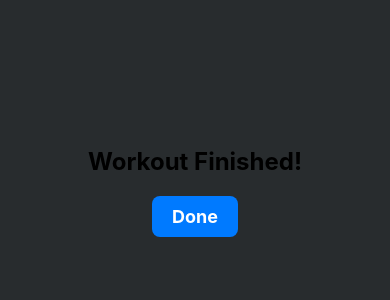
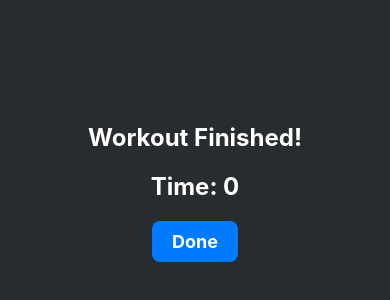
Before and after one commit to Dajuuu/Fit-Buddy, a React Native app: screen /WorkoutFinished in a window 390 px wide. Shown: the part 230-530 px from the top of the page. Built offline with nearby package versions, Linux system fonts and the light colour scheme.

Commit message:
Timer - not showing on the WorkoutFinished

```diff
--- a/ExerciseScreen.js
+++ b/ExerciseScreen.js
@@ -10,6 +10,7 @@ import {
   TouchableOpacity,
 } from "react-native";
 import CustomHeader from "./CustomHeader";
+import { useTimerContext } from "./TimerContext";
 
 const exerciseData = {
   Arms: {
@@ -121,6 +122,11 @@ const ExerciseScreen = ({ route }) => {
   };
   const exerciseList = getExerciseList(workoutType, workoutDifficulty);
 
+  const { secondsTimer, startTimer } = useTimerContext();
+
+  // useEffect(() => {
+  //   startTimer();
+  // }, []);
   // Access the navigation prop
   const navigation = useNavigation();
   // State to keep track of the current exercise index
@@ -203,7 +209,13 @@ const ExerciseScreen = ({ route }) => {
         </View>
       </ScrollView>
       {/* Fixed position TouchableOpacity */}
-      <TouchableOpacity style={styles.startButton} onPress={handleViewDetails}>
+      <TouchableOpacity
+        style={styles.startButton}
+        onPress={() => {
+          handleViewDetails();
+          startTimer();
+        }}
+      >
         <Text style={styles.startButtonText}>Start the workout</Text>
       </TouchableOpacity>
       <StatusBar style="light" />
--- /dev/null
+++ b/TimerContext.js
@@ -0,0 +1,15 @@
+// TimerContext.js
+import { createContext, useContext } from "react";
+import useTimer from "./useTimer";
+
+const TimerContext = createContext();
+
+export const TimerProvider = ({ children }) => {
+  const timer = useTimer();
+
+  return (
+    <TimerContext.Provider value={timer}>{children}</TimerContext.Provider>
+  );
+};
+
+export const useTimerContext = () => useContext(TimerContext);
--- a/WorkoutFinished.js
+++ b/WorkoutFinished.js
@@ -1,9 +1,16 @@
 // WorkoutFinished.js
 
-import React from "react";
+import React, { useEffect } from "react";
 import { View, Text, StyleSheet, TouchableOpacity } from "react-native";
+import { useTimerContext } from "./TimerContext";
 
 const WorkoutFinished = ({ navigation }) => {
+  const { secondsTimer, stopTimer } = useTimerContext();
+
+  useEffect(() => {
+    stopTimer();
+  }, []);
+
   const handleDone = () => {
     // Navigate to the Home screen
     navigation.navigate("Home");
@@ -12,6 +19,7 @@ const WorkoutFinished = ({ navigation }) => {
   return (
     <View style={styles.container}>
       <Text style={styles.title}>Workout Finished!</Text>
+      <Text style={styles.title}>Time: {secondsTimer}</Text>
       <TouchableOpacity onPress={handleDone} style={styles.doneButton}>
         <Text style={styles.doneButtonText}>Done</Text>
       </TouchableOpacity>
@@ -30,6 +38,7 @@ const styles = StyleSheet.create({
     fontSize: 24,
     fontWeight: "bold",
     marginBottom: 20,
+    color: "white",
   },
   doneButton: {
     backgroundColor: "#007AFF",
--- /dev/null
+++ b/useTimer.js
@@ -0,0 +1,36 @@
+import { useState, useEffect } from "react";
+
+const useTimer = () => {
+  const [secondsTimer, setSeconds] = useState(0);
+  const [isActive, setIsActive] = useState(false);
+
+  const startTimer = () => {
+    setIsActive(true);
+  };
+
+  const stopTimer = () => {
+    setIsActive(false);
+    setSeconds(0);
+  };
+
+  useEffect(() => {
+    let interval;
+
+    if (isActive) {
+      interval = setInterval(() => {
+        setSeconds((prevSeconds) => {
+          console.log("Seconds passed:", prevSeconds + 1);
+          return prevSeconds + 1;
+        });
+      }, 1000);
+    } else {
+      clearInterval(interval);
+    }
+
+    return () => clearInterval(interval);
+  }, [isActive]);
+
+  return { secondsTimer, startTimer, stopTimer };
+};
+
+export default useTimer;
```
Also changed, not shown: App.js (+7 -1 lines).
